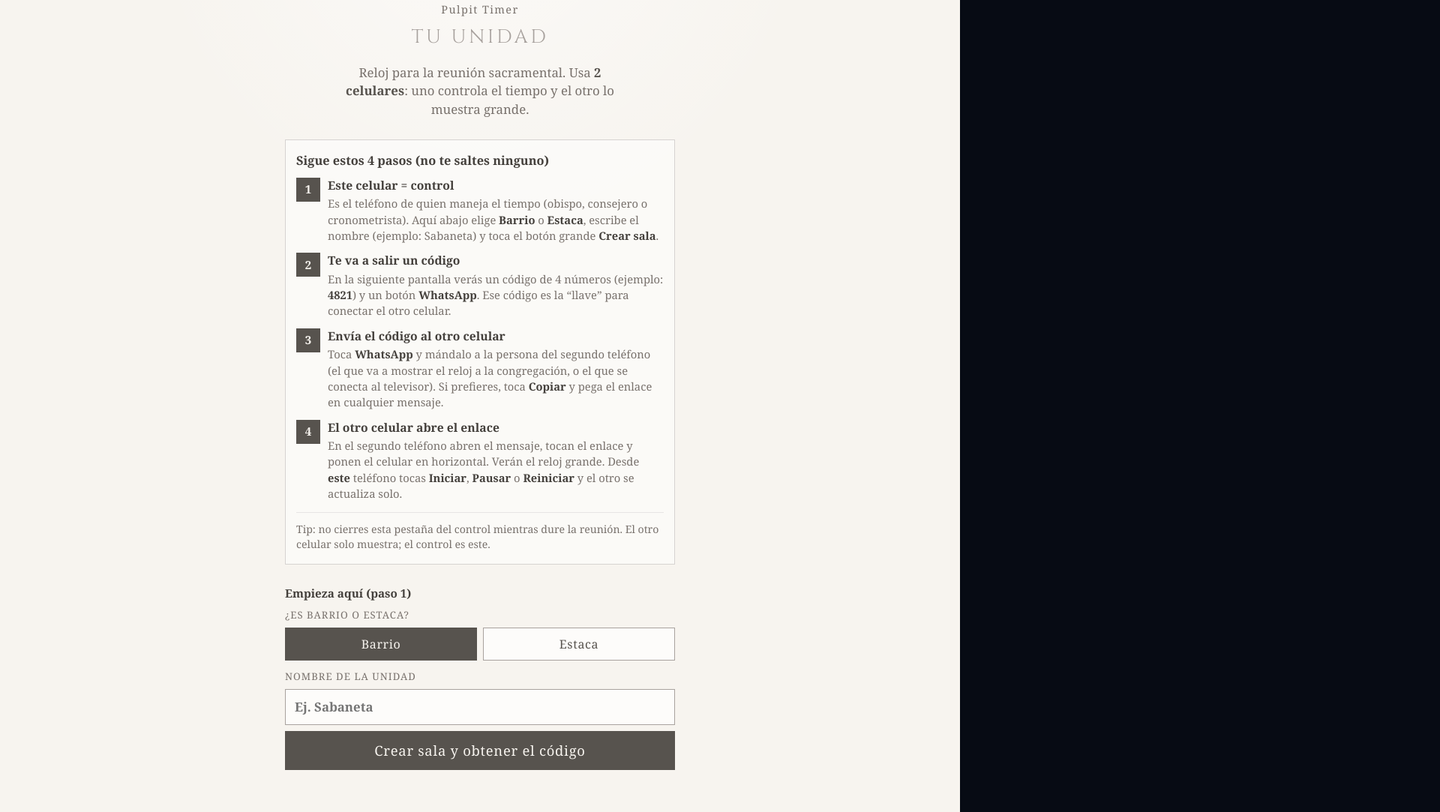
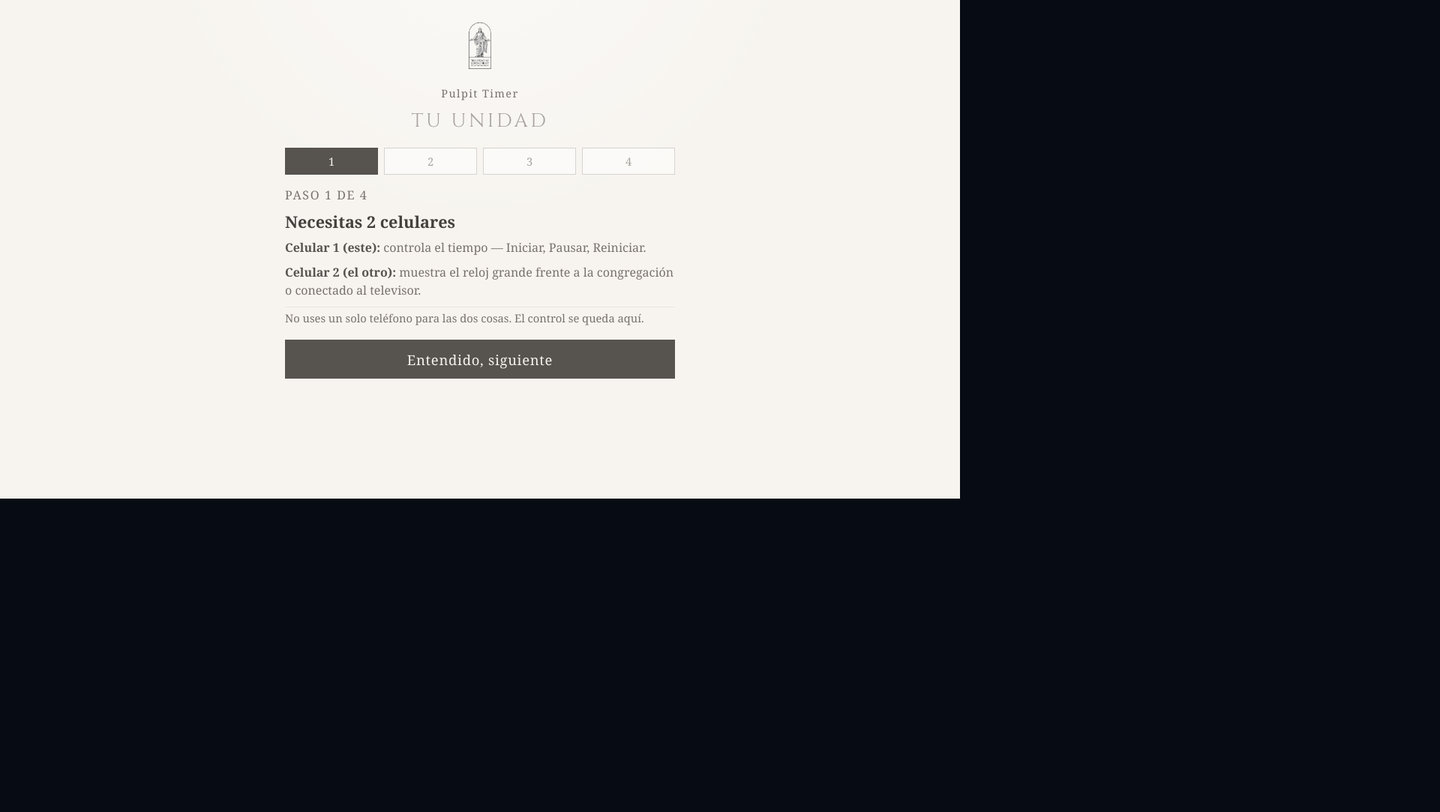
Before and after one commit to jaquinterob/tempo-sync, a website: page public/index.html in a window 1280 px wide. Shown: the part 135-1218 px from the top of the page at 75% size, 1920 px wide, since content can reach past the window. After the commit the page ends 800 px from the top, so only its background shows below. Drawn offline with Linux system fonts and the light colour scheme; a web font is replaced by a local one.

Commit message:
Move onboarding into an entry stepper and slim control share UI.

```diff
--- a/public/css/styles.css
+++ b/public/css/styles.css
@@ -2633,107 +2633,109 @@
   color: #f7f4ef;
 }
 
-.entry-lead {
-  margin: 8px 0 18px;
-  max-width: 40ch;
-  color: #78716c;
-  font-size: 1.05rem;
-  line-height: 1.45;
-}
-
-.entry-lead strong {
-  color: #57534e;
-}
-
-.entry-guide {
+.entry-stepper {
   width: 100%;
-  margin: 0 0 18px;
-  padding: 16px 14px;
+  margin-top: 8px;
+  text-align: left;
+}
+
+.entry-stepper-dots {
+  display: grid;
+  grid-template-columns: repeat(4, 1fr);
+  gap: 8px;
+  margin: 0 0 16px;
+  padding: 0;
+  list-style: none;
+}
+
+.entry-stepper-dots li {
+  display: grid;
+  place-items: center;
+  min-height: 36px;
   border: 1px solid #d6d3d1;
   background: rgba(255, 255, 255, 0.55);
-  text-align: left;
-}
-
-.entry-guide-title {
-  margin: 0 0 12px;
+  color: #a8a29e;
+  font-family: Georgia, "Times New Roman", serif;
+  font-size: 0.92rem;
+}
+
+.entry-stepper-dots li.is-done {
+  border-color: #a8a29e;
+  color: #57534e;
+}
+
+.entry-stepper-dots li.is-active {
+  border-color: #57534e;
+  background: #57534e;
+  color: #f7f4ef;
+}
+
+.entry-step {
+  display: none;
+  gap: 10px;
+}
+
+.entry-step.is-active {
+  display: grid;
+}
+
+.entry-step-kicker {
+  margin: 0;
+  color: #a8a29e;
+  font-size: 0.78rem;
+  letter-spacing: 0.1em;
+  text-transform: uppercase;
+}
+
+.entry-step h2 {
+  margin: 0;
   color: #44403c;
   font-family: Georgia, "Times New Roman", serif;
-  font-size: 1.02rem;
+  font-size: 1.35rem;
   font-weight: 600;
-  line-height: 1.35;
-}
-
-.entry-pipeline {
-  display: grid;
-  gap: 12px;
-  margin: 0;
-  padding: 0;
-  list-style: none;
-}
-
-.entry-pipe-step {
-  display: grid;
-  grid-template-columns: 2rem 1fr;
-  gap: 10px;
-  align-items: start;
-}
-
-.entry-pipe-num {
-  display: grid;
-  place-items: center;
-  width: 2rem;
-  height: 2rem;
-  border: 1px solid #57534e;
-  background: #57534e;
-  color: #f7f4ef;
-  font-family: Georgia, "Times New Roman", serif;
-  font-size: 0.95rem;
-  font-weight: 600;
-  line-height: 1;
-}
-
-.entry-pipe-step strong {
-  display: block;
-  margin: 0 0 4px;
-  color: #44403c;
-  font-size: 0.98rem;
-  line-height: 1.3;
-}
-
-.entry-pipe-step p {
+  line-height: 1.25;
+}
+
+.entry-step p {
   margin: 0;
   color: #78716c;
-  font-size: 0.92rem;
+  font-size: 1rem;
   line-height: 1.45;
 }
 
-.entry-pipe-step p strong {
-  display: inline;
-  font-size: inherit;
-}
-
-.entry-guide-note {
-  margin: 14px 0 0;
-  padding-top: 12px;
+.entry-step p strong {
+  color: #57534e;
+}
+
+.entry-step-note {
+  padding-top: 4px;
   border-top: 1px solid #e7e5e4;
-  color: #78716c;
-  font-size: 0.88rem;
-  line-height: 1.4;
+  font-size: 0.92rem !important;
+}
+
+.entry-step-error {
+  margin: 0;
+  color: #9f1239;
+  font-size: 0.9rem;
+}
+
+.entry-step-actions {
+  display: grid;
+  grid-template-columns: 1fr;
+  gap: 8px;
+  margin-top: 8px;
+}
+
+.entry-step-actions:has(.entry-button-ghost) {
+  grid-template-columns: 0.7fr 1.3fr;
 }
 
 .entry-form {
   display: grid;
   width: 100%;
   gap: 8px;
-  margin: 0 0 8px;
+  margin: 4px 0 0;
   text-align: left;
-}
-
-.entry-form-intro {
-  margin: 0 0 2px;
-  color: #44403c;
-  font-size: 0.95rem;
-  font-weight: 600;
 }
 
 .entry-label {
@@ -2779,38 +2781,20 @@
   background: #44403c;
 }
 
+.entry-button-ghost {
+  background: transparent;
+  color: #57534e;
+}
+
+.entry-button-ghost:hover {
+  background: rgba(87, 83, 78, 0.08);
+}
+
 /* Share row — código + envío al otro celular */
 .control-page .share-bar {
   margin-top: 4px;
-  padding-top: 8px;
+  padding-top: 4px;
   border-top: 1px solid #9ca3af;
-}
-
-.control-page .share-guide {
-  margin: 0 0 8px;
-}
-
-.control-page .share-guide-title {
-  margin: 0 0 4px;
-  color: #111827;
-  font-size: 0.86rem;
-  font-weight: 700;
-  letter-spacing: 0.02em;
-  line-height: 1.3;
-}
-
-.control-page .share-guide-text {
-  margin: 0;
-  color: #4b5563;
-  font-size: 0.82rem;
-  line-height: 1.4;
-}
-
-.control-page .share-guide-help {
-  margin: 8px 0 0;
-  color: #6b7280;
-  font-size: 0.78rem;
-  line-height: 1.4;
 }
 
 .control-page .share-action-primary {
--- a/public/index.html
+++ b/public/index.html
@@ -15,7 +15,7 @@
       href="https://fonts.googleapis.com/css2?family=Cinzel:wght@400;500&family=Georgia&display=swap"
       rel="stylesheet"
     />
-    <link rel="stylesheet" href="/css/styles.css?v=6" />
+    <link rel="stylesheet" href="/css/styles.css?v=7" />
   </head>
   <body class="entry-page">
     <main class="entry-shell">
@@ -28,68 +28,40 @@
       />
       <p class="entry-product">Pulpit Timer</p>
       <h1 id="entry-ward-title" class="entry-ward is-placeholder">Tu unidad</h1>
-      <p class="entry-lead">
-        Reloj para la reunión sacramental. Usa <strong>2 celulares</strong>: uno controla el tiempo y el otro lo muestra grande.
-      </p>
 
-      <section class="entry-guide" aria-labelledby="entry-guide-title">
-        <h2 id="entry-guide-title" class="entry-guide-title">Sigue estos 4 pasos (no te saltes ninguno)</h2>
-
-        <ol class="entry-pipeline">
-          <li class="entry-pipe-step">
-            <span class="entry-pipe-num" aria-hidden="true">1</span>
-            <div>
-              <strong>Este celular = control</strong>
-              <p>
-                Es el teléfono de quien maneja el tiempo (obispo, consejero o cronometrista).
-                Aquí abajo elige <strong>Barrio</strong> o <strong>Estaca</strong>, escribe el nombre
-                (ejemplo: Sabaneta) y toca el botón grande <strong>Crear sala</strong>.
-              </p>
-            </div>
-          </li>
-          <li class="entry-pipe-step">
-            <span class="entry-pipe-num" aria-hidden="true">2</span>
-            <div>
-              <strong>Te va a salir un código</strong>
-              <p>
-                En la siguiente pantalla verás un código de 4 números (ejemplo: <strong>4821</strong>)
-                y un botón <strong>WhatsApp</strong>. Ese código es la “llave” para conectar el otro celular.
-              </p>
-            </div>
-          </li>
-          <li class="entry-pipe-step">
-            <span class="entry-pipe-num" aria-hidden="true">3</span>
-            <div>
-              <strong>Envía el código al otro celular</strong>
-              <p>
-                Toca <strong>WhatsApp</strong> y mándalo a la persona del segundo teléfono
-                (el que va a mostrar el reloj a la congregación, o el que se conecta al televisor).
-                Si prefieres, toca <strong>Copiar</strong> y pega el enlace en cualquier mensaje.
-              </p>
-            </div>
-          </li>
-          <li class="entry-pipe-step">
-            <span class="entry-pipe-num" aria-hidden="true">4</span>
-            <div>
-              <strong>El otro celular abre el enlace</strong>
-              <p>
-                En el segundo teléfono abren el mensaje, tocan el enlace y ponen el celular
-                en horizontal. Verán el reloj grande. Desde <strong>este</strong> teléfono
-                tocas <strong>Iniciar</strong>, <strong>Pausar</strong> o <strong>Reiniciar</strong>
-                y el otro se actualiza solo.
-              </p>
-            </div>
-          </li>
+      <div class="entry-stepper" data-step="0">
+        <ol class="entry-stepper-dots" aria-label="Progreso">
+          <li class="is-active" aria-current="step"><span>1</span></li>
+          <li><span>2</span></li>
+          <li><span>3</span></li>
+          <li><span>4</span></li>
         </ol>
 
-        <p class="entry-guide-note">
-          Tip: no cierres esta pestaña del control mientras dure la reunión. El otro celular solo muestra; el control es este.
+        <section class="entry-step is-active" data-step-panel="0" aria-labelledby="step-1-title">
+          <p class="entry-step-kicker">Paso 1 de 4</p>
+          <h2 id="step-1-title">Necesitas 2 celulares</h2>
+          <p>
+            <strong>Celular 1 (este):</strong> controla el tiempo — Iniciar, Pausar, Reiniciar.
           </p>
+          <p>
+            <strong>Celular 2 (el otro):</strong> muestra el reloj grande frente a la congregación
+            o conectado al televisor.
+          </p>
+          <p class="entry-step-note">
+            No uses un solo teléfono para las dos cosas. El control se queda aquí.
+          </p>
+          <div class="entry-step-actions">
+            <button type="button" class="entry-button" data-next>Entendido, siguiente</button>
+          </div>
         </section>
 
-      <form id="create-room-form" class="entry-form">
-        <p class="entry-form-intro">Empieza aquí (paso 1)</p>
-        <span class="entry-label" id="unit-type-label">¿Es barrio o estaca?</span>
+        <section class="entry-step" data-step-panel="1" hidden aria-labelledby="step-2-title">
+          <p class="entry-step-kicker">Paso 2 de 4</p>
+          <h2 id="step-2-title">¿Barrio o Estaca?</h2>
+          <p>Elige el tipo y escribe el nombre. Ejemplo: Sabaneta.</p>
+
+          <form id="unit-form" class="entry-form" novalidate>
+            <span class="entry-label" id="unit-type-label">Tipo</span>
             <div
               class="entry-unit-type"
               role="radiogroup"
@@ -105,7 +77,7 @@
               </label>
             </div>
 
-        <label class="entry-label" for="unit-name">Nombre de la unidad</label>
+            <label class="entry-label" for="unit-name">Nombre</label>
             <input
               id="unit-name"
               class="entry-input"
@@ -116,13 +88,61 @@
               autocomplete="organization"
               placeholder="Ej. Sabaneta"
             />
-        <button id="create-room" type="submit" class="entry-button">
+            <p id="unit-error" class="entry-step-error" role="alert" hidden>
+              Escribe el nombre para continuar.
+            </p>
+          </form>
+
+          <div class="entry-step-actions">
+            <button type="button" class="entry-button entry-button-ghost" data-back>Atrás</button>
+            <button type="button" class="entry-button" data-next>Siguiente</button>
+          </div>
+        </section>
+
+        <section class="entry-step" data-step-panel="2" hidden aria-labelledby="step-3-title">
+          <p class="entry-step-kicker">Paso 3 de 4</p>
+          <h2 id="step-3-title">Vas a enviar un código al otro celular</h2>
+          <p>
+            Al crear la sala te saldrá un <strong>código de 4 números</strong>
+            (ejemplo: 4821) y un botón verde de <strong>WhatsApp</strong>.
+          </p>
+          <p>
+            Toca <strong>WhatsApp</strong> y mándalo a la persona del segundo celular.
+            Ellos abren el enlace del mensaje, ponen el teléfono en
+            <strong>horizontal</strong> y verán el reloj.
+          </p>
+          <p class="entry-step-note">
+            Si no usan WhatsApp, toca <strong>Copiar</strong> y pega el enlace en cualquier mensaje.
+          </p>
+          <div class="entry-step-actions">
+            <button type="button" class="entry-button entry-button-ghost" data-back>Atrás</button>
+            <button type="button" class="entry-button" data-next>Siguiente</button>
+          </div>
+        </section>
+
+        <section class="entry-step" data-step-panel="3" hidden aria-labelledby="step-4-title">
+          <p class="entry-step-kicker">Paso 4 de 4</p>
+          <h2 id="step-4-title">Crear la sala</h2>
+          <p>
+            Al tocar el botón pasarás al panel de control de
+            <strong id="step-unit-preview">tu unidad</strong>.
+          </p>
+          <p>
+            Ahí envías el código por WhatsApp al otro celular. Luego, desde
+            <strong>este</strong> teléfono tocas Iniciar / Pausar / Reiniciar.
+            No cierres esta pestaña durante la reunión.
+          </p>
+          <div class="entry-step-actions">
+            <button type="button" class="entry-button entry-button-ghost" data-back>Atrás</button>
+            <button id="create-room" type="button" class="entry-button">
               Crear sala y obtener el código
             </button>
-      </form>
+          </div>
+        </section>
+      </div>
     </main>
 
-    <script src="/js/shared.js?v=6"></script>
+    <script src="/js/shared.js?v=7"></script>
     <script>
       const {
         UNIT_PLACEHOLDER,
@@ -133,10 +153,16 @@
         parseUnitLabel,
       } = window.TimerTools;
 
+      const stepper = document.querySelector(".entry-stepper");
+      const panels = [...document.querySelectorAll("[data-step-panel]")];
+      const dots = [...document.querySelectorAll(".entry-stepper-dots li")];
       const unitNameInput = document.querySelector("#unit-name");
+      const unitError = document.querySelector("#unit-error");
       const wardTitle = document.querySelector("#entry-ward-title");
-      const form = document.querySelector("#create-room-form");
+      const unitPreview = document.querySelector("#step-unit-preview");
       const typeInputs = [...document.querySelectorAll('input[name="unit-type"]')];
+      const TOTAL_STEPS = panels.length;
+      let currentStep = 0;
 
       function selectedType() {
         const checked = typeInputs.find((input) => input.checked);
@@ -150,14 +176,72 @@
         }
       }
 
+      function currentLabel() {
+        return composeUnitLabel(selectedType(), unitNameInput.value);
+      }
+
+      function syncTitle() {
+        const label = currentLabel();
+        wardTitle.textContent = label || UNIT_PLACEHOLDER;
+        wardTitle.classList.toggle("is-placeholder", !label);
+        unitPreview.textContent = label || "tu unidad";
+      }
+
+      function setStep(nextStep) {
+        currentStep = Math.max(0, Math.min(TOTAL_STEPS - 1, nextStep));
+        stepper.dataset.step = String(currentStep);
+
+        for (const [index, panel] of panels.entries()) {
+          const active = index === currentStep;
+          panel.classList.toggle("is-active", active);
+          panel.hidden = !active;
+        }
+
+        for (const [index, dot] of dots.entries()) {
+          const active = index === currentStep;
+          const done = index < currentStep;
+          dot.classList.toggle("is-active", active);
+          dot.classList.toggle("is-done", done);
+          if (active) {
+            dot.setAttribute("aria-current", "step");
+          } else {
+            dot.removeAttribute("aria-current");
+          }
+        }
+
+        if (currentStep === 1) {
+          unitNameInput.focus();
+        }
+      }
+
+      function unitIsValid() {
+        const unitName = normalizeUnitText(unitNameInput.value, 50);
+        const ok = Boolean(unitName);
+        unitError.hidden = ok;
+        return ok;
+      }
+
       function createPin() {
         return String(1000 + Math.floor(Math.random() * 9000));
       }
 
-      function syncTitle() {
-        const label = composeUnitLabel(selectedType(), unitNameInput.value);
-        wardTitle.textContent = label || UNIT_PLACEHOLDER;
-        wardTitle.classList.toggle("is-placeholder", !label);
+      function goCreateRoom() {
+        if (!unitIsValid()) {
+          setStep(1);
+          unitNameInput.focus();
+          return;
+        }
+
+        const ward = currentLabel();
+        try {
+          localStorage.setItem("pulpit-ward-name", ward);
+        } catch {
+          // sin localStorage
+        }
+
+        const pin = cleanPin(createPin());
+        const params = new URLSearchParams({ pin, ward });
+        window.location.href = `/control?${params.toString()}`;
       }
 
       try {
@@ -170,33 +254,40 @@
         unitNameInput.value = "";
       }
       syncTitle();
+      setStep(0);
 
       for (const input of typeInputs) {
         input.addEventListener("change", syncTitle);
       }
-      unitNameInput.addEventListener("input", syncTitle);
+      unitNameInput.addEventListener("input", () => {
+        unitError.hidden = true;
+        syncTitle();
+      });
 
-      form.addEventListener("submit", (event) => {
-        event.preventDefault();
-        const unitName = normalizeUnitText(unitNameInput.value, 50);
-        if (!unitName) {
+      stepper.addEventListener("click", (event) => {
+        const next = event.target.closest("[data-next]");
+        const back = event.target.closest("[data-back]");
+        if (next) {
+          if (currentStep === 1 && !unitIsValid()) {
             unitNameInput.focus();
             return;
           }
+          setStep(currentStep + 1);
+          return;
+        }
+        if (back) {
+          setStep(currentStep - 1);
+        }
+      });
 
-        const ward = composeUnitLabel(selectedType(), unitName);
-        try {
-          localStorage.setItem("pulpit-ward-name", ward);
-        } catch {
-          // sin localStorage
+      document.querySelector("#create-room").addEventListener("click", goCreateRoom);
+      document.querySelector("#unit-form").addEventListener("submit", (event) => {
+        event.preventDefault();
+        if (!unitIsValid()) {
+          unitNameInput.focus();
+          return;
         }
-
-        const pin = cleanPin(createPin());
-        const params = new URLSearchParams({
-          pin,
-          ward,
-        });
-        window.location.href = `/control?${params.toString()}`;
+        setStep(currentStep + 1);
       });
     </script>
   </body>
```
Also changed, not shown: public/control.html (+6 -18 lines), public/display.html (+3 -3 lines). Lines whose indentation alone changed are shown as unchanged.
